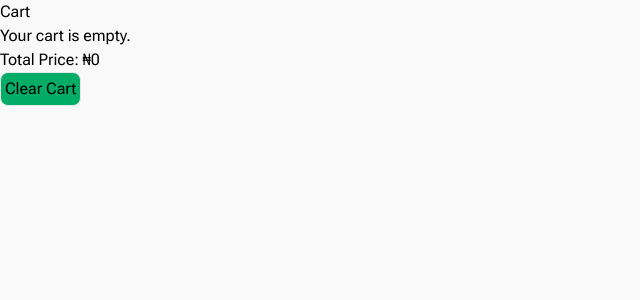
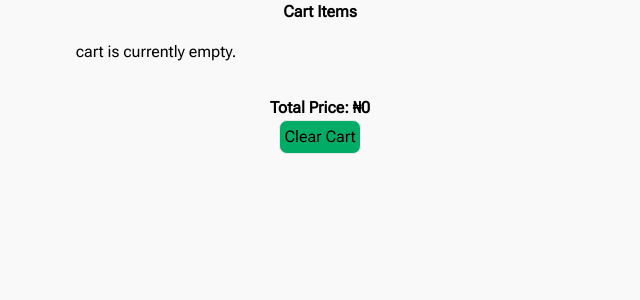
Before and after one commit to shashacodes/capstone, a Next.js app: page /Cart in a window 1280 px wide. Shown: the top 300 px of the page, without its empty margins (0-640 px from the left). Built offline with nearby package versions, Linux system fonts and the light colour scheme.

Commit message:
feat: add new changes

```diff
--- a/src/app/Cart/page.jsx
+++ b/src/app/Cart/page.jsx
@@ -1,92 +1,10 @@
-// "use client";
-// import React from "react";
-// import Image from "next/image";
-// import Link from "next/link";
-// import { useCart } from "../_components/Cart";
-// import { RiDeleteBin5Line } from "react-icons/ri";
-
-// const Cart = (item) => {
-//   const {
-//     cartItems,
-//     // removeFromCart,
-//     clearCart,
-//     calculateTotalPrice,
-//     increaseQuantity,
-//     decreaseQuantity,
-//   } = useCart();
-
-//   return (
-//     <div>
-//       <span className="flex justify-center mt-3">
-//         <h2 className="text-2xl font-bold text-center justify-center">
-//           Cart Items
-//         </h2>
-//         <span className="ml-[20%] hover:text">
-//           <RiDeleteBin5Line
-//             size={20}
-//             onClick={clearCart}
-//             title="Clear cart items?"
-//           />
-//         </span>
-//       </span>
-//       {cartItems.length === 0 ? (
-//         <p className="text-center">No items in the cart.</p>
-//       ) : (
-//         <ul className="grid grid-cols-2 ml-8 rounded-md gap-5">
-//           {cartItems.map((item, index) => (
-//             <div key={index} className="rounded-md gap-5  p-2 bg-white">
-//               <Image src={item.image} width={200} height={100} alt="image" />
-//               <li>{item.name}</li>
-//               <li>{item.description}</li>
-//               <li>₦{item.price}</li>
-//               <div className="flex justify-between items-center">
-//                 <button
-//                   type="button"
-//                   className=" rounded-lg p-2 mt-2  hover:scale-105 transition-transform duration-300"
-//                   onClick={() => decreaseQuantity(item)}
-//                 >
-//                   -
-//                 </button>
-//                 <span>{item.quantity}</span>
-//                 <button
-//                   type="button"
-//                   className=" rounded-lg p-2 mt-2  hover:scale-105 transition-transform duration-300"
-//                   onClick={() => increaseQuantity(item)}
-//                 >
-//                   +
-//                 </button>
-//               </div>
-//               {/* <button
-//                 className=" rounded-lg p-2 mt-2"
-//                 onClick={() => removeFromCart(item)}
-//               >
-//                 Remove
-//               </button> */}
-//             </div>
-//           ))}
-//         </ul>
-//       )}
-//       <div className="text-center text-lg font-bold mt-4">
-//         <h3>Total Price: ₦{calculateTotalPrice()}</h3>
-//       </div>
-//       <Link href="/">
-//         <button className="bg-green-500 hover:bg-green-700 rounded-lg p-2">
-//           Back Home
-//         </button>
-//       </Link>
-//     </div>
-//   );
-// };
-
-// export default Cart;
 "use client";
 import React from "react";
-import { useCart } from "../_components/Cart"; // Import the custom hook
+import { useCart } from "../_components/Cart";
 import Image from "next/image";
 import { RiDeleteBin5Line } from "react-icons/ri";
 
-const CartComponent = () => {
-  // Use the custom hook to access cart functionality and state
+const Cart = () => {
   const {
     cartItems,
     isItemInCart,
@@ -97,33 +15,22 @@ const CartComponent = () => {
     increaseQuantity,
   } = useCart();
 
-  // Render the cart items
-  const renderCartItems = () => {
+  const fixCartItems = () => {
     if (cartItems.length === 0) {
-      return <p>Your cart is empty.</p>;
+      return <p>cart is currently empty.</p>;
     }
-    <span className="flex justify-center mt-3">
-      <h2 className="text-2xl font-bold text-center justify-center">
-        Cart Items
-      </h2>
-      <span className="ml-[20%] hover:text">
-        <RiDeleteBin5Line
-          size={20}
-          onClick={clearCart}
-          title="Clear cart items?"
-        />
-      </span>
-    </span>;
     return cartItems.map((item) => (
-      <div key={item?.id} className="rounded-md gap-5  p-2 bg-white">
-        <Image src={item?.image} width={200} height={100} alt="image" />
+      <div key={item?.id} className="mr-6 ml-6 mb-6">
+        <div className="rounded-md">
+          <Image src={item?.image} height={-1} width={1000} alt="image" />
+          <div className="w-full border rounded-md hover:scale-105 shadow-xl shadow-[#262620] transition-all duration-300 border-[#626260]">
             <p>Item: {item?.name}</p>
             <p>Price: ₦{item?.price}</p>
             <p>Quantity: {item?.quantity}</p>
-        <div className="flex gap-10">
+            <div className="flex gap-6 mr-6 ml-6">
               <button
                 type="button"
-            className=" rounded-lg p-2 mt-2  hover:scale-105 transition-transform duration-300"
+                className="rounded-lg p-2 mt-2 hover:scale-105 transition-transform duration-300"
                 onClick={() => decreaseQuantity(item)}
               >
                 -
@@ -131,30 +38,26 @@ const CartComponent = () => {
               <span className="mt-3">{item?.quantity}</span>
               <button
                 type="button"
-            className=" rounded-lg p-2 mt-2  hover:scale-105 transition-transform duration-300"
+                className="rounded-lg p-2 mt-2 hover:scale-105 transition-transform duration-300"
                 onClick={() => increaseQuantity(item)}
               >
                 +
               </button>
             </div>
-        {/* <button
-                 className=" rounded-lg p-2 mt-2"
-                 onClick={() => removeFromCart(item)}
-               >
-                 Remove
-               </button> */}
+          </div>
+        </div>
       </div>
     ));
   };
 
   return (
-    <div>
-      <h1>Cart</h1>
-      {renderCartItems()}
-      <p>Total Price: ₦{calculateTotalPrice()}</p>
+    <div className="text-center">
+      <h1 className="font-bold text-md mb-4">Cart Items</h1>
+      <div className="grid grid-cols-2 gap-4">{fixCartItems()}</div>
+      <p className="mt-8 font-bold">Total Price: ₦{calculateTotalPrice()}</p>
       <button onClick={() => clearCart()}>Clear Cart</button>
     </div>
   );
 };
 
-export default CartComponent;
+export default Cart;
--- a/src/app/Deals/page.jsx
+++ b/src/app/Deals/page.jsx
@@ -9,18 +9,10 @@ import Fav from "../_components/Favorite";
 import { useCart } from "../_components/Cart";
 
 export default function Deals() {
-  const { addToCart } = useCart();
-  const { cartItems } = useCart();
+  const { addToCart, cartItems } = useCart();
 
   const handleAddToCart = (deal, newItem) => {
-    addToCart((prevItems) => {
-      const updatedItems = { ...prevItems };
-      if (!updatedItems[deal.name]) {
-        updatedItems[deal.name] = [];
-      }
-      updatedItems[deal.name].push(newItem);
-      return updatedItems;
-    });
+    addToCart({ ...newItem, name: deal.name });
   };
 
   return (
@@ -37,7 +29,7 @@ export default function Deals() {
             <Image src={deal.image} alt="image" width={300} height={200} />
             <div className="border rounded-md hover:scale-105 shadow-xl shadow-[#262620] transition-all duration-300 border-[#626260] p-3">
               {deal.items.map((item) => (
-                <section key={item.name} className="flex gap-2">
+                <section key={item.id} className="flex gap-2">
                   <h2>{item.name}</h2>
                   <h2>{item.quantity}</h2>
                 </section>
@@ -45,9 +37,9 @@ export default function Deals() {
               <span className="flex gap-3">
                 <h2>price:₦ {deal.price}</h2>
                 <Button
-                  deal={deal}
+                  item={deal}
                   addToCart={(newItem) => handleAddToCart(deal, newItem)}
-                  cartItems={cartItems[deal.name] || []}
+                  cartItems={cartItems}
                 />
               </span>
               <Fav id={deal} />
--- a/src/app/_components/Cart.jsx
+++ b/src/app/_components/Cart.jsx
@@ -3,15 +3,6 @@ import React, { useState, useEffect } from "react";
 export const useCart = (id, item) => {
   const [cartItems, setCartItems] = useState([]);
 
-  // const addToCart = (newItem) => {
-  //   let cartItems = [];
-  //   setCartItems((prevItems) => {
-  //     const newItems = [...prevItems];
-  //     newItems.push(newItem);
-  //     localStorage.setItem("cartItems", JSON.stringify(newItems));
-  //     return newItems;
-  //   });
-  // };
   const addToCart = (newItem) => {
     setCartItems((prevItems) => {
       const existingItemIndex = prevItems.findIndex((item) => item === newItem);
@@ -73,15 +64,19 @@ export const useCart = (id, item) => {
 
   const decreaseQuantity = (item) => {
     setCartItems((prevItems) => {
-      const updatedItems = prevItems.map((prevItem) => {
+      const updatedItems = prevItems
+        .map((prevItem) => {
           if (prevItem?.id === item?.id) {
             const updatedQuantity = prevItem.quantity - 1;
             if (updatedQuantity >= 0) {
               return { ...prevItem, quantity: updatedQuantity };
+            } else {
+              return null;
             }
           }
           return prevItem;
-      });
+        })
+        .filter(Boolean);
       localStorage.setItem("cartItems", JSON.stringify(updatedItems));
       return updatedItems;
     });
--- a/src/app/object.js
+++ b/src/app/object.js
@@ -1224,6 +1224,7 @@ module.exports =    {
   "deals": [
     {
       "name": "Combo Deal 1",
+      "id": 1,
       "items": [
         { "name": "Apples:", "quantity": 5 },
         { "name": "Oranges:", "quantity": 3 },
@@ -1235,6 +1236,7 @@ module.exports =    {
     },
     {
       "name": "Combo Deal 2",
+       "id": 2,
       "items": [
         { "name": "Milk:", "quantity": 1 },
         { "name": "Cereal:", "quantity": 1 },
@@ -1246,6 +1248,7 @@ module.exports =    {
     },
     {
       "name": "Combo Deal 3",
+      "id": 3,
       "items": [
         { "name": "Chicken:", "quantity": 2 },
         { "name": "Carrot:", "quantity": 3 },
@@ -1258,6 +1261,7 @@ module.exports =    {
     },
     {
       "name": "Combo Deal 4",
+      "id": 4,
       "items": [
         { "name": "Juice:", "quantity": 4 },
         { "name": "Soda:", "quantity": 5 },
@@ -1271,6 +1275,7 @@ module.exports =    {
     },
     {
       "name": "Combo Deal 5",
+      "id": 5,
       "items": [
         { "name": "strawberry flavor:", "quantity": 1 },
         { "name": "chocolate flavor:", "quantity": 1 },
@@ -1283,6 +1288,7 @@ module.exports =    {
     },
     {
       "name": "Combo Deal 6",
+      "id": 6,
       "items": [
         { "name": "cookies:", "quantity": 2 },
         { "name": "biscuits:", "quantity": 2 },
@@ -1294,6 +1300,8 @@ module.exports =    {
     },
     {
       "name": "Combo Deal 7",
+      "id": 7,
+
       "items": [
         { "name": "cup-cakes:", "quantity": 6 },
         { "name": "4-inch cake:", "quantity": 1 },
```
Lines whose indentation alone changed are shown as unchanged.
